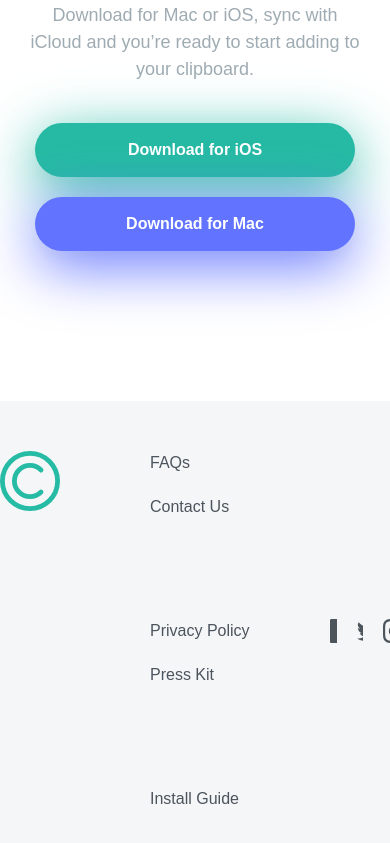
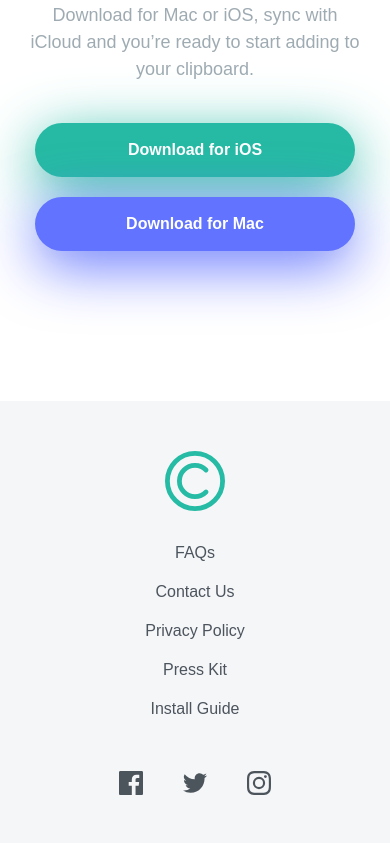
Before and after one commit to tyVespA/clipboard-landing-page-master-react, a React (Vite) app: page / in a window 390 px wide. Shown: the part 4491-5334 px from the top of the page. Built offline with nearby package versions, Linux system fonts and the light colour scheme; a web font is replaced by a local one.

Commit message:
Add responsiveness

```diff
--- a/src/styles/Footer.module.css
+++ b/src/styles/Footer.module.css
@@ -11,6 +11,7 @@
   align-items: center;
   margin-inline: auto;
   max-width: 1150px;
+  padding-inline: 30px;
 }
 
 .logoLinksContainer {
@@ -68,3 +69,30 @@
 .socialIcons svg:hover {
   fill: var(--strongCyan);
 }
+
+@media screen and (max-width: 930px) {
+  .footerContainer {
+    flex-direction: column;
+    gap: 50px;
+  }
+  .logoLinksContainer {
+    flex-direction: column;
+    align-items: center;
+    gap: 30px;
+    /* justify-content: center; */
+  }
+  .footer ul {
+    padding-left: 0;
+    flex-direction: column;
+    gap: 15px;
+    text-align: center;
+    justify-content: center;
+    align-items: center;
+  }
+  .footer ul > div {
+    gap: 15px;
+  }
+  .socialIcons {
+    gap: 40px;
+  }
+}
```
